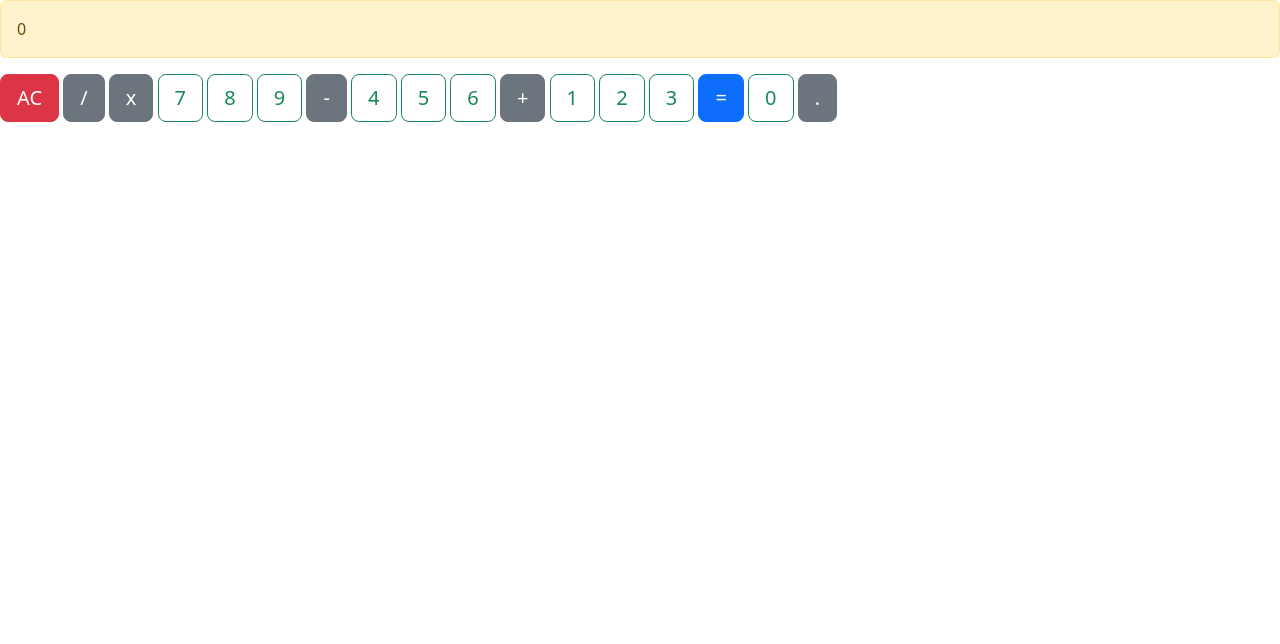
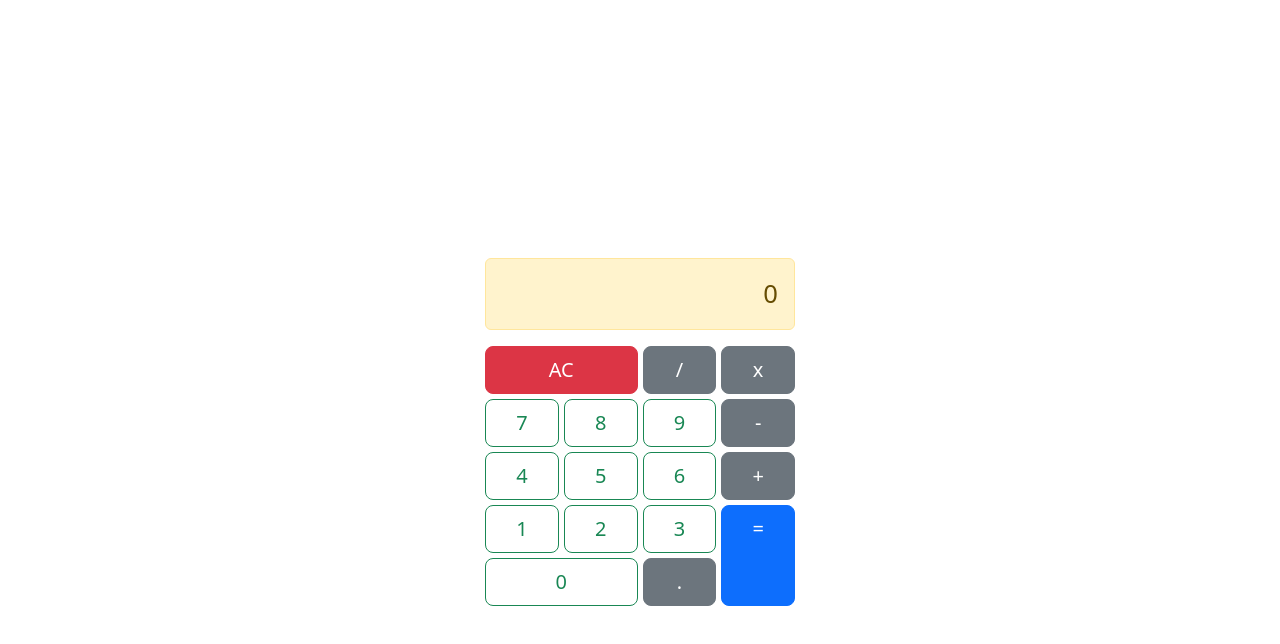
Before and after one commit to katiaku/simple-calculator, a plain HTML site: page index.html in a window 1280 px wide. Drawn offline with nearby package versions, Linux system fonts and the light colour scheme.

Commit message:
Create styles.css

```diff
--- a/index.html
+++ b/index.html
@@ -1,8 +1,9 @@
 <!DOCTYPE html>
 <html>
     <head>
+        <title>Simple Calculator</title>
         <link href="https://cdn.jsdelivr.net/npm/bootstrap@5.3.0-alpha3/dist/css/bootstrap.min.css" rel="stylesheet" integrity="sha384-KK94CHFLLe+nY2dmCWGMq91rCGa5gtU4mk92HdvYe+M/SXH301p5ILy+dN9+nJOZ" crossorigin="anonymous">
-        <title>Simple Calculator</title>
+        <link rel="stylesheet" href="styles.css">
     </head>
     <body>
         <div id="app">
--- /dev/null
+++ b/styles.css
@@ -0,0 +1,40 @@
+#app {
+    height: 100vh;
+    margin: 2rem;
+    display: flex;
+    align-items: center;
+    justify-content: center;
+}
+
+.calculator {
+    padding: 5px;
+    width: 320px;
+}
+
+#display {
+    text-align: right;
+}
+
+.output {
+    font-size: 1.6rem;
+}
+
+.buttonContainer {
+    display: grid;
+    grid-template-columns: auto auto auto auto;
+    text-align: center;
+    gap: 5px;
+}
+
+#clear,
+#zero {
+    grid-column-start: 1;
+    grid-column-end: 3;
+}
+
+#equals {
+    grid-column-start: 4;
+    grid-column-end: 5;
+    grid-row-start: 4;
+    grid-row-end: 6;
+}
```
